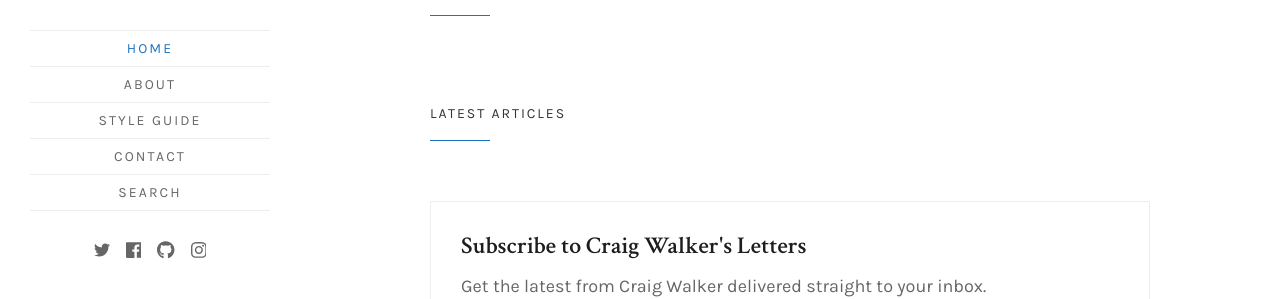
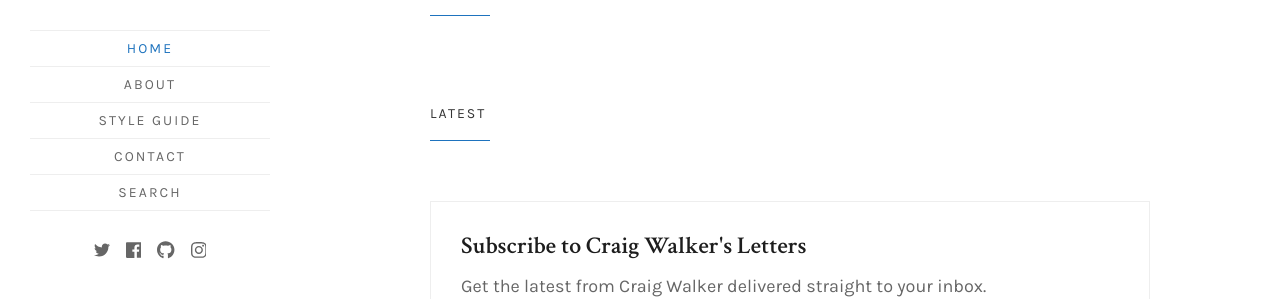
Before and after one commit to walkercraig/walkercraig, a Jekyll site: the page built from index.html, in a window 1280 px wide. Shown: the part 219-518 px from the top of the page. Built offline with Jekyll 4.4.1, drawn with Linux system fonts in a browser that asks for light colours; the list of posts is cut into pages by our own code.

Commit message:
Update index.html

```diff
--- a/index.html
+++ b/index.html
@@ -25,7 +25,7 @@ title: Home
 <!-- Posts Index -->
 <div class="post-feed inner">
     {% if page.url == "/" %}
-    <div class="post-feed-title">Latest Articles</div>
+    <div class="post-feed-title">Latest</div>
     {% endif %}
     <div class="post-feed inner-wide">
         {% for post in paginator.posts %}
```
